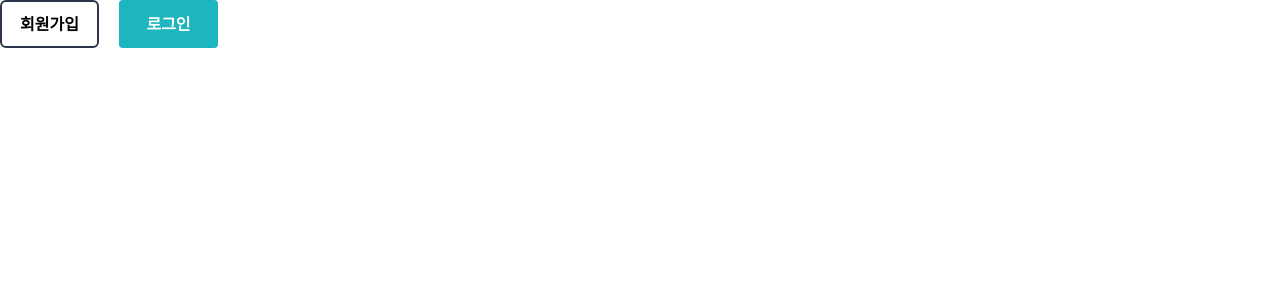
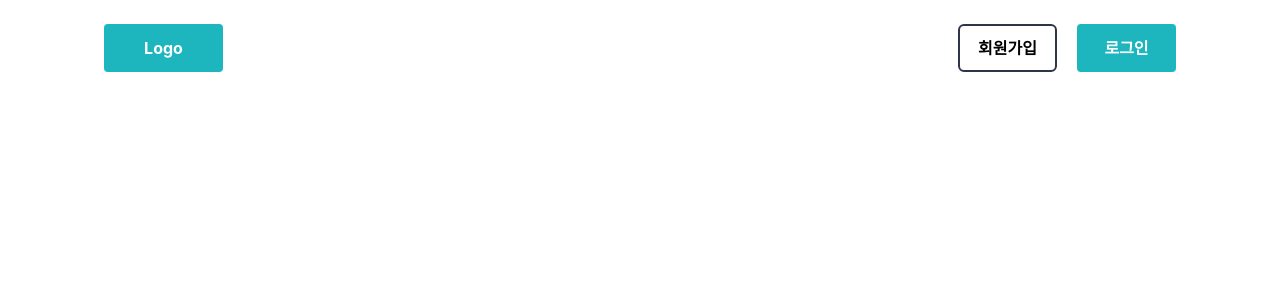
Before and after one commit to manto123123123/sw-hecto-FE, a React (Create React App) app: page / in a window 1280 px wide. Shown: the top 300 px of the page. Built offline with nearby package versions, Linux system fonts and the light colour scheme.

Commit message:
logintButton추가 및 레이어 조정

```diff
--- /dev/null
+++ b/src/Component/Logo.jsx
@@ -0,0 +1,25 @@
+import React from "react";
+import styled from "styled-components";
+
+// 로그인 버튼을 위한 스타일 컴포넌트
+const LoginButton = styled.button`
+  width: 119px; //가로설정
+  height: 48px; //높이설정
+  font-family: "Inter", sans-serif; // 'Inter' 폰트를 사용합니다. 해당 폰트가 로드되어 있어야 합니다.
+  font-style: normal;
+  font-weight: 700;
+  font-size: 16px; //글자크기
+  line-height: 24px;
+  color: white; // 글자 색상을 흰색으로 설정합니다.
+  background: #1db5be; // 배경을 투명하게 설정합니다.
+  border-radius: 4px; // 둥글기 조정
+  border: none; //테두리 없앰
+  cursor: pointer; // 마우스 오버 시 커서를 포인터로 변경합니다.
+`;
+
+// 로그인 버튼 컴포넌트를 사용하는 예제
+const LoginButtons = () => {
+  return <LoginButton>Logo</LoginButton>;
+};
+
+export default LoginButtons;
--- a/src/Component/MemberButton.jsx
+++ b/src/Component/MemberButton.jsx
@@ -1,7 +1,7 @@
 import React from "react";
 import styled from "styled-components";
 
-// 로그인 버튼을 위한 스타일 컴포넌트
+// 회원가입 버튼을 위한 스타일 컴포넌트
 const Member = styled.button`
   width: 99px;
   height: 48px;
@@ -17,7 +17,7 @@ const Member = styled.button`
   cursor: pointer; // 마우스 오버 시 커서를 포인터로 변경합니다.
 `;
 
-// 로그인 버튼 컴포넌트를 사용하는 예제
+// 회원가입 버튼 컴포넌트
 const MemberButton = () => {
   return <Member>회원가입</Member>;
 };
--- a/src/Page/Main.jsx
+++ b/src/Page/Main.jsx
@@ -2,8 +2,24 @@ import React from "react";
 import styled from "styled-components";
 import LoginButton from "../Component/LoginButton";
 import MemberButton from "../Component/MemberButton";
+import Logo from "../Component/Logo";
+
+const LayoutWrapper = styled.div`
+  // Logo를 따로 빼서 왼쪽으로
+  display: flex;
+  flex-direction: row;
+  justify-content: space-between;
+  align-items: flex-start;
+  padding: 24px 104px;
+
+  @media (max-width: 768px) {
+    padding: 24px; // 패딩 줄임
+    gap: 20px; // 간격 조정
+  }
+`;
 
 const ButtonWrapper = styled.div`
+  //회원가입버튼,로그인버튼을 묶음
   & > *:not(:last-child) {
     margin-right: 20px;
   }
@@ -11,10 +27,13 @@ const ButtonWrapper = styled.div`
 
 function Main() {
   return (
-    <ButtonWrapper>
-      <MemberButton />
-      <LoginButton />
-    </ButtonWrapper>
+    <LayoutWrapper>
+      <Logo />
+      <ButtonWrapper>
+        <MemberButton />
+        <LoginButton />
+      </ButtonWrapper>
+    </LayoutWrapper>
   );
 }
 
```
